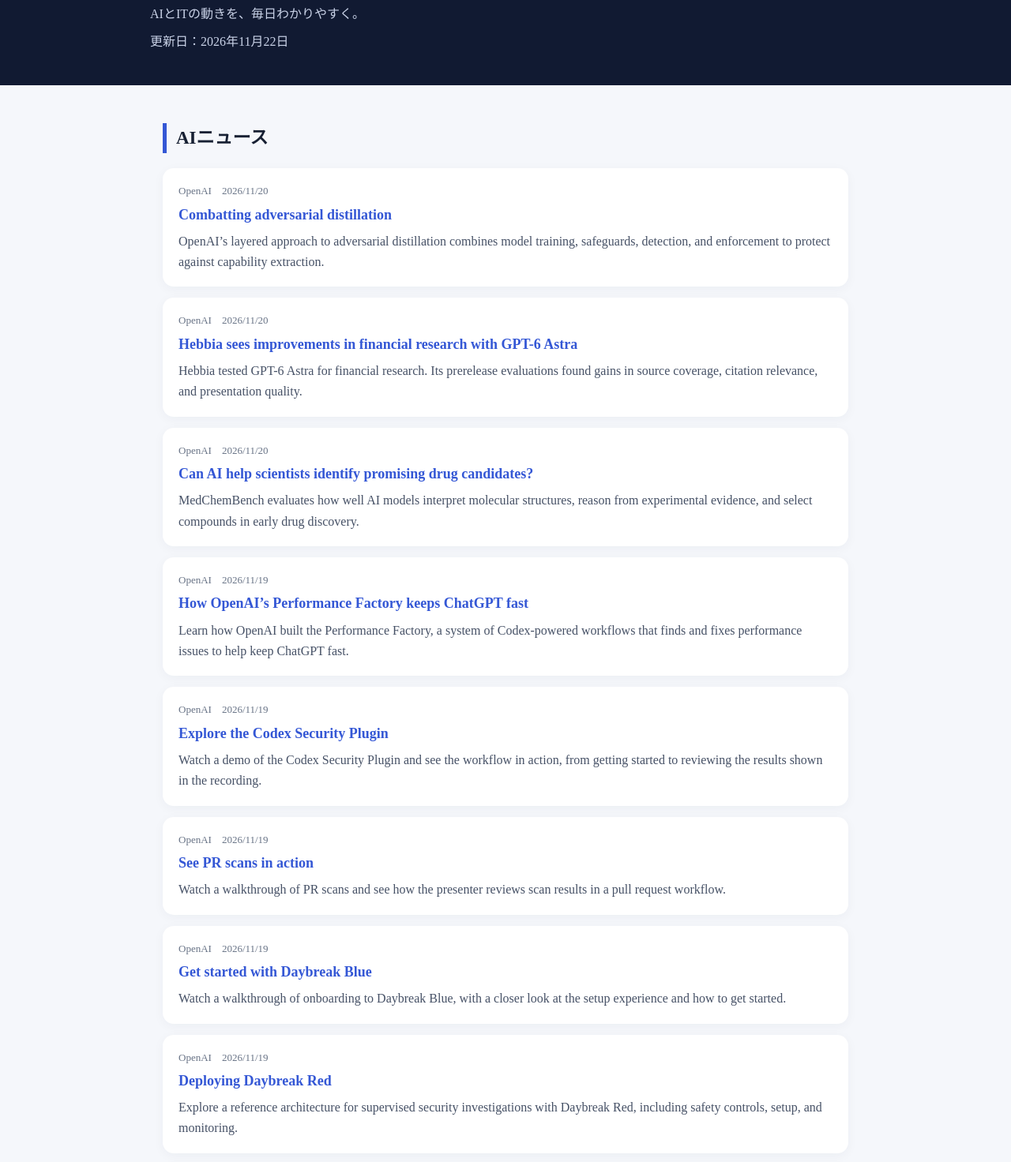
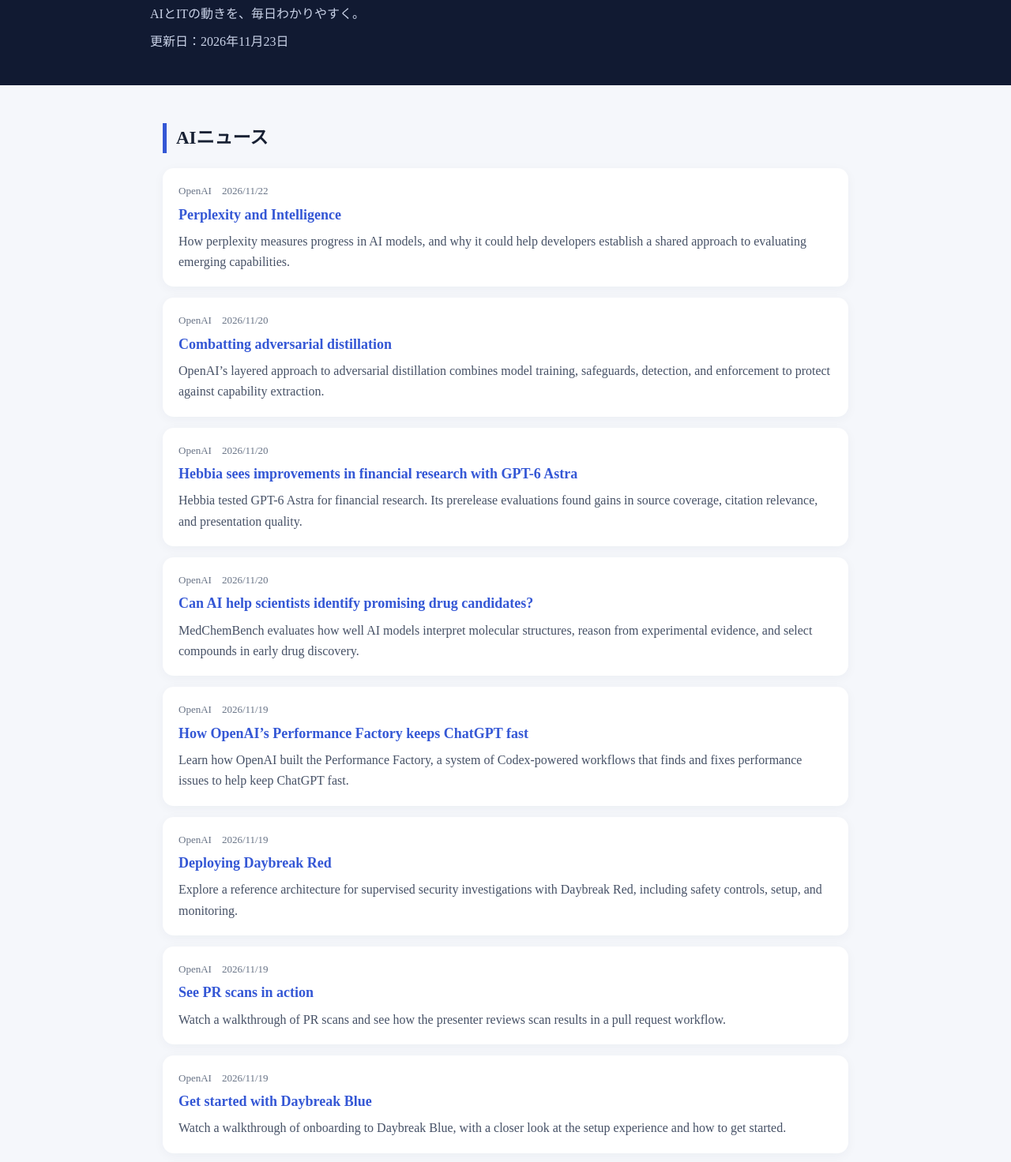
Before and after one commit to 7n76drftjr-design/daily-tech-news, a plain HTML site: page index.html in a window 1280 px wide. Shown: the part 114-1586 px from the top of the page at 79% size. Drawn offline with Linux system fonts and the light colour scheme.

Commit message:
Update daily tech news

```diff
--- a/index.html
+++ b/index.html
@@ -13,8 +13,13 @@ main{padding:24px 16px 60px}section{margin:24px 0 36px}h2{font-size:23px;border-
 .item p{color:#465166;margin:8px 0 0}.meta,.empty,footer{color:var(--muted);font-size:13px}
 footer{text-align:center;padding:24px}
 </style></head><body>
-<header><div class="wrap"><h1>Daily Tech News</h1><p>AIとITの動きを、毎日わかりやすく。</p><p>更新日：2026年11月22日</p></div></header>
+<header><div class="wrap"><h1>Daily Tech News</h1><p>AIとITの動きを、毎日わかりやすく。</p><p>更新日：2026年11月23日</p></div></header>
 <main class="wrap"><section><h2>AIニュース</h2><div class="items">
+            <article class="item">
+              <div class="meta">OpenAI　2026/11/22</div>
+              <h3><a href="https://openai.com/index/perplexity-and-intelligence" target="_blank" rel="noopener">Perplexity and Intelligence</a></h3>
+              <p>How perplexity measures progress in AI models, and why it could help developers establish a shared approach to evaluating emerging capabilities.</p>
+            </article>
             <article class="item">
               <div class="meta">OpenAI　2026/11/20</div>
               <h3><a href="https://openai.com/index/combatting-adversarial-distillation" target="_blank" rel="noopener">Combatting adversarial distillation</a></h3>
@@ -37,8 +42,8 @@ footer{text-align:center;padding:24px}
             </article>
             <article class="item">
               <div class="meta">OpenAI　2026/11/19</div>
-              <h3><a href="https://openai.com/business/learn/codex-security-plugin-demo" target="_blank" rel="noopener">Explore the Codex Security Plugin</a></h3>
-              <p>Watch a demo of the Codex Security Plugin and see the workflow in action, from getting started to reviewing the results shown in the recording.</p>
+              <h3><a href="https://openai.com/business/learn/deploying-daybreak-red" target="_blank" rel="noopener">Deploying Daybreak Red</a></h3>
+              <p>Explore a reference architecture for supervised security investigations with Daybreak Red, including safety controls, setup, and monitoring.</p>
             </article>
             <article class="item">
               <div class="meta">OpenAI　2026/11/19</div>
@@ -52,8 +57,8 @@ footer{text-align:center;padding:24px}
             </article>
             <article class="item">
               <div class="meta">OpenAI　2026/11/19</div>
-              <h3><a href="https://openai.com/business/learn/deploying-daybreak-red" target="_blank" rel="noopener">Deploying Daybreak Red</a></h3>
-              <p>Explore a reference architecture for supervised security investigations with Daybreak Red, including safety controls, setup, and monitoring.</p>
+              <h3><a href="https://openai.com/business/learn/codex-security-plugin-demo" target="_blank" rel="noopener">Explore the Codex Security Plugin</a></h3>
+              <p>Watch a demo of the Codex Security Plugin and see the workflow in action, from getting started to reviewing the results shown in the recording.</p>
             </article>
             <article class="item">
               <div class="meta">OpenAI　2026/11/18</div>
@@ -62,18 +67,13 @@ footer{text-align:center;padding:24px}
             </article>
             <article class="item">
               <div class="meta">OpenAI　2026/11/18</div>
-              <h3><a href="https://openai.com/business/customer-stories/sumitomo-life" target="_blank" rel="noopener">How Sumitomo Life’s leaders helped teams adopt ChatGPT Enterprise</a></h3>
-              <p>Sumitomo Life uses ChatGPT Enterprise to research insurers, prepare proposals, and draft code for investment analysis. Early use by executives helped drive adoption.</p>
-            </article>
-            <article class="item">
-              <div class="meta">OpenAI　2026/11/18</div>
               <h3><a href="https://openai.com/index/research-acceleration-jagged-frontier" target="_blank" rel="noopener">Research acceleration: The jagged frontier</a></h3>
               <p>OpenAI measures how coding agents are accelerating AI research, where their performance remains uneven, and what this signals about recursive self-improvement.</p>
             </article>
             <article class="item">
               <div class="meta">OpenAI　2026/11/18</div>
-              <h3><a href="https://openai.com/index/inside-the-codex-sandbox" target="_blank" rel="noopener">Inside the Codex sandbox</a></h3>
-              <p>See how Codex runs commands on your machine while enforcing the filesystem and network limits you control across macOS, Linux, and Windows.</p>
+              <h3><a href="https://openai.com/business/customer-stories/sumitomo-life" target="_blank" rel="noopener">How Sumitomo Life’s leaders helped teams adopt ChatGPT Enterprise</a></h3>
+              <p>Sumitomo Life uses ChatGPT Enterprise to research insurers, prepare proposals, and draft code for investment analysis. Early use by executives helped drive adoption.</p>
             </article></div></section><section><h2>ITニュース</h2><div class="items">
             <article class="item">
               <div class="meta">Cloudflare　2026/11/20</div>
```
